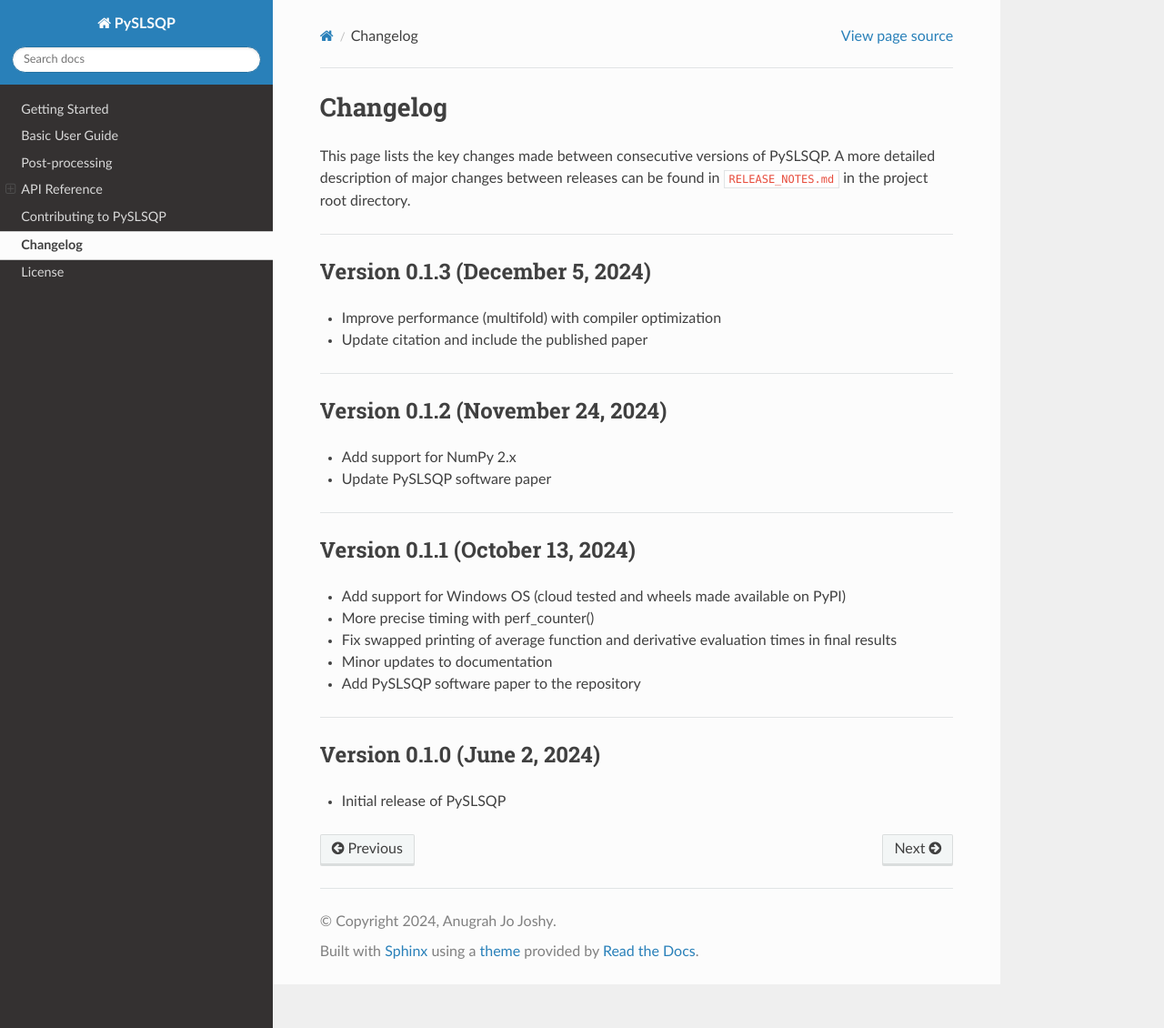
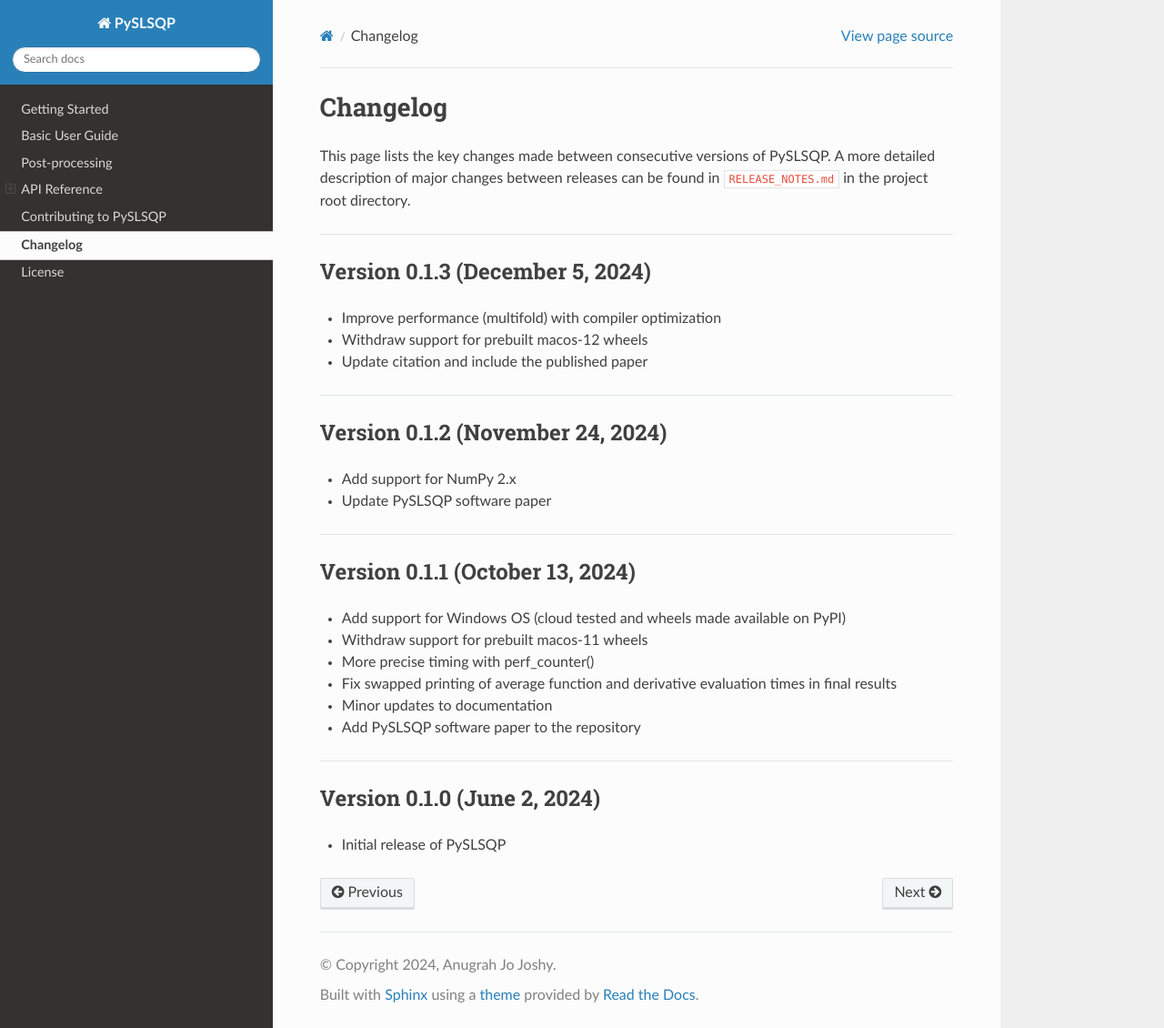
Before and after one commit to anugrahjo/PySLSQP, a Sphinx documentation site: the page built from docs/src/changelog.md, in a window 1280 px wide and 1130 px high. Shown: the whole window at 91% size. Built offline with Sphinx 7.4.7 and the Read the Docs theme 3.1.0, drawn with Linux system fonts in a browser that asks for light colours.

Commit message:
Update release_notes and changelog

```diff
--- a/docs/src/changelog.md
+++ b/docs/src/changelog.md
@@ -9,6 +9,7 @@
 ## Version 0.1.3 (December 5, 2024)
 
 - Improve performance (multifold) with compiler optimization
+- Withdraw support for prebuilt macos-12 wheels
 - Update citation and include the published paper
 
 ***********************************
@@ -21,6 +22,7 @@
 ## Version 0.1.1 (October 13, 2024)
 
 - Add support for Windows OS (cloud tested and wheels made available on PyPI)
+- Withdraw support for prebuilt macos-11 wheels
 - More precise timing with perf_counter()
 - Fix swapped printing of average function and derivative evaluation times in final results
 - Minor updates to documentation
```
Also changed, not shown: release_notes.md (+2 -0 lines).
